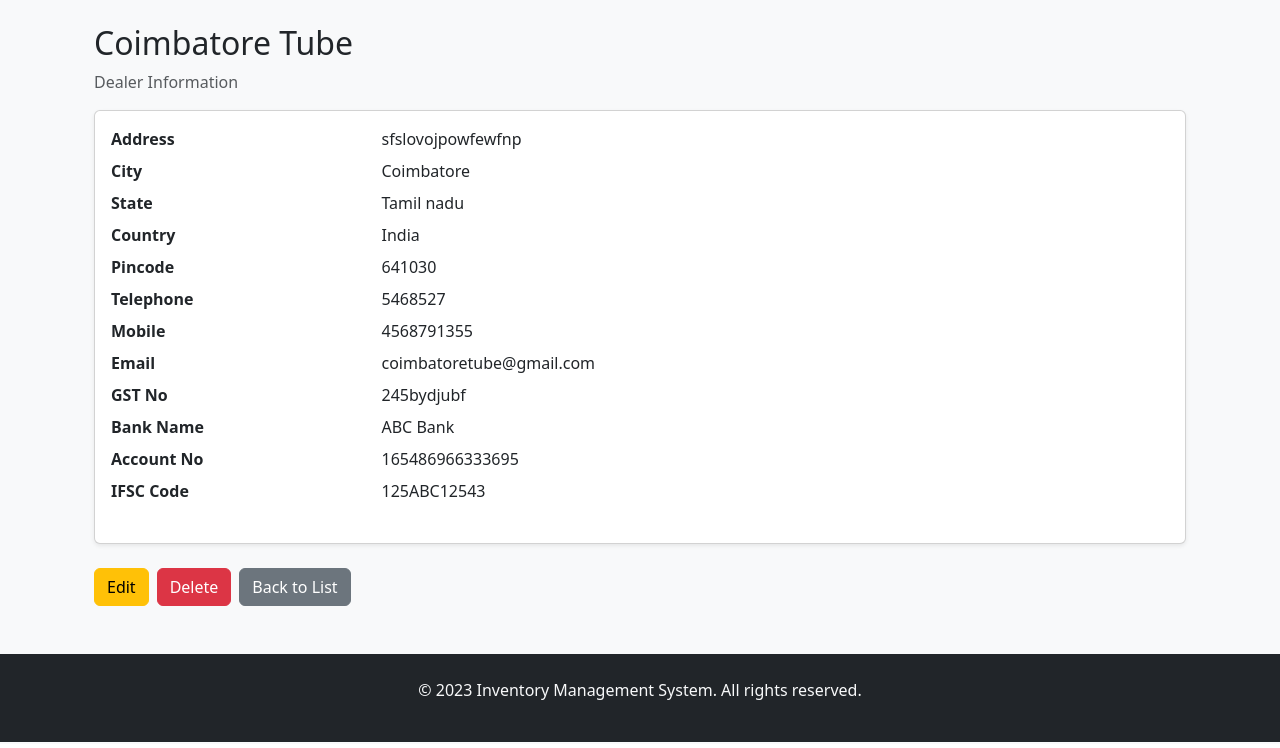
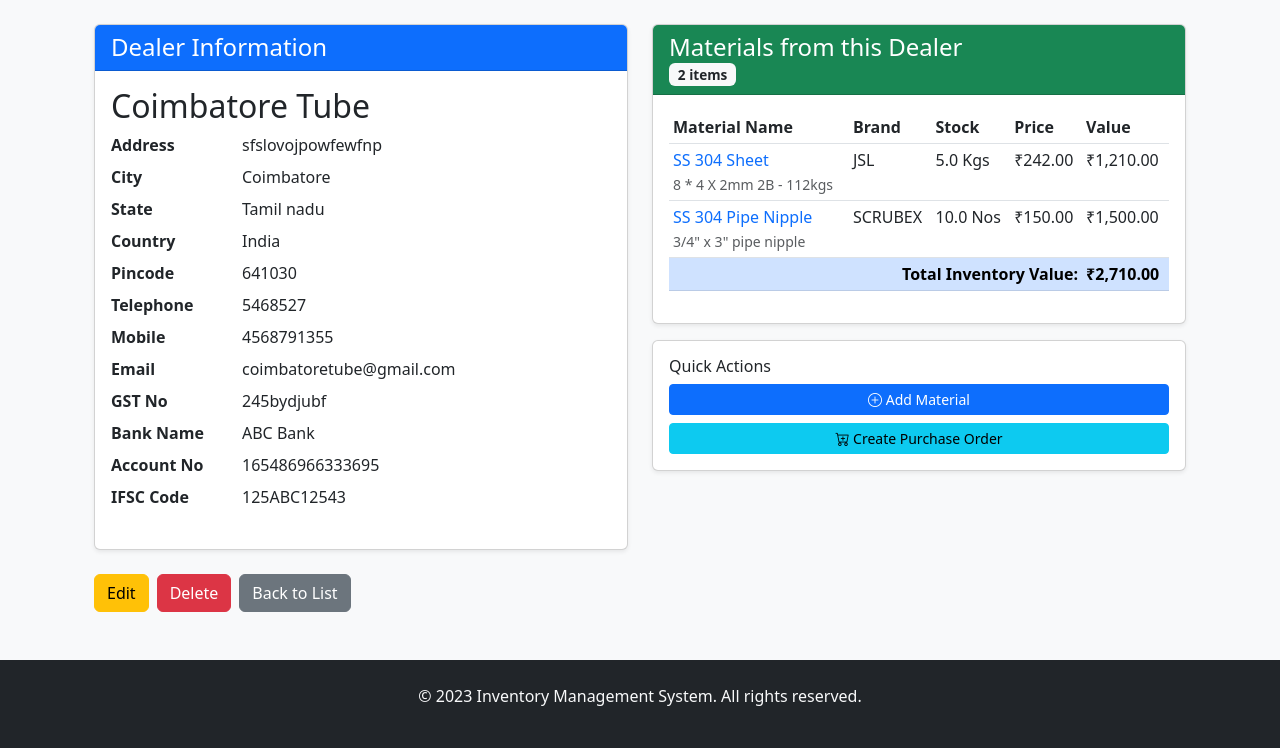
Before and after one commit to raghul-ravi1720/flask-inventory-app, a FastAPI app: page /dealers/details/1 in a window 1280 px wide. Shown: the part 56-804 px from the top of the page. Run offline with FastAPI, Linux system fonts and the light colour scheme.

Commit message:
dealer_details + maretials purchased updated

```diff
--- a/app/routers/dealers.py
+++ b/app/routers/dealers.py
@@ -14,6 +14,8 @@ from fastapi import Query
 from typing import List, Optional
 from fastapi import Form
 from typing import List
+
+from app.shared import templates  # Use shared templates with filters
 
 router = APIRouter()
 
--- a/app/shared.py
+++ b/app/shared.py
@@ -1,3 +1,28 @@
 from fastapi.templating import Jinja2Templates
+from datetime import datetime
 
 templates = Jinja2Templates(directory="app/templates")
+
+def format_currency(value):
+    """Format currency values"""
+    if value is None:
+        return "₹0.00"
+    try:
+        return f"₹{float(value):,.2f}"
+    except (ValueError, TypeError):
+        return "₹0.00"
+
+def format_date(value, format='%Y-%m-%d'):
+    """Format date values"""
+    if value is None:
+        return ""
+    try:
+        if isinstance(value, str):
+            value = datetime.strptime(value, '%Y-%m-%d')
+        return value.strftime(format)
+    except (ValueError, TypeError):
+        return ""
+
+# Add filters to templates
+templates.env.filters["currency"] = format_currency
+templates.env.filters["dateformat"] = format_date
--- a/app/templates/dealer_details.html
+++ b/app/templates/dealer_details.html
@@ -4,47 +4,52 @@
 
 {% block content %}
 <div class="container mt-4">
+    <div class="row">
+        <!-- Left side: Dealer Information -->
+        <div class="col-md-6">
+            <div class="card shadow-sm mb-4">
+                <div class="card-header bg-primary text-white">
+                    <h4 class="mb-0">Dealer Information</h4>
+                </div>
+                <div class="card-body">
                     <h2>{{ dealer.name }}</h2>
-    <p class="text-muted">Dealer Information</p>
 
-    <div class="card shadow-sm mb-4">
-        <div class="card-body">
                     <dl class="row">
                         <dt class="col-sm-3">Address</dt>
-                <dd class="col-sm-9">{{ dealer.address }}</dd>
+                        <dd class="col-sm-9">{{ dealer.address or 'N/A' }}</dd>
 
                         <dt class="col-sm-3">City</dt>
-                <dd class="col-sm-9">{{ dealer.city }}</dd>
+                        <dd class="col-sm-9">{{ dealer.city or 'N/A' }}</dd>
 
                         <dt class="col-sm-3">State</dt>
-                <dd class="col-sm-9">{{ dealer.state }}</dd>
+                        <dd class="col-sm-9">{{ dealer.state or 'N/A' }}</dd>
 
                         <dt class="col-sm-3">Country</dt>
-                <dd class="col-sm-9">{{ dealer.country }}</dd>
+                        <dd class="col-sm-9">{{ dealer.country or 'N/A' }}</dd>
 
                         <dt class="col-sm-3">Pincode</dt>
-                <dd class="col-sm-9">{{ dealer.pincode }}</dd>
+                        <dd class="col-sm-9">{{ dealer.pincode or 'N/A' }}</dd>
 
                         <dt class="col-sm-3">Telephone</dt>
-                <dd class="col-sm-9">{{ dealer.telephone }}</dd>
+                        <dd class="col-sm-9">{{ dealer.telephone or 'N/A' }}</dd>
 
                         <dt class="col-sm-3">Mobile</dt>
-                <dd class="col-sm-9">{{ dealer.mobile }}</dd>
+                        <dd class="col-sm-9">{{ dealer.mobile or 'N/A' }}</dd>
 
                         <dt class="col-sm-3">Email</dt>
-                <dd class="col-sm-9">{{ dealer.email }}</dd>
+                        <dd class="col-sm-9">{{ dealer.email or 'N/A' }}</dd>
 
                         <dt class="col-sm-3">GST No</dt>
-                <dd class="col-sm-9">{{ dealer.gst_no }}</dd>
+                        <dd class="col-sm-9">{{ dealer.gst_no or 'N/A' }}</dd>
 
                         <dt class="col-sm-3">Bank Name</dt>
-                <dd class="col-sm-9">{{ dealer.bank_name }}</dd>
+                        <dd class="col-sm-9">{{ dealer.bank_name or 'N/A' }}</dd>
 
                         <dt class="col-sm-3">Account No</dt>
-                <dd class="col-sm-9">{{ dealer.account_no }}</dd>
+                        <dd class="col-sm-9">{{ dealer.account_no or 'N/A' }}</dd>
 
                         <dt class="col-sm-3">IFSC Code</dt>
-                <dd class="col-sm-9">{{ dealer.ifsc_code }}</dd>
+                        <dd class="col-sm-9">{{ dealer.ifsc_code or 'N/A' }}</dd>
                     </dl>
                 </div>
             </div>
@@ -57,4 +62,86 @@
                 <a href="/dealers" class="btn btn-secondary">Back to List</a>
             </div>
         </div>
+
+        <!-- Right side: Materials from this dealer -->
+        <div class="col-md-6">
+            <div class="card shadow-sm">
+                <div class="card-header bg-success text-white">
+                    <h4 class="mb-0">Materials from this Dealer</h4>
+                    <span class="badge bg-light text-dark">{{ materials_count }} items</span>
+                </div>
+                <div class="card-body">
+                    {% if materials %}
+                        <div class="table-responsive">
+                            <table class="table table-sm table-hover">
+                                <thead>
+                                    <tr>
+                                        <th>Material Name</th>
+                                        <th>Brand</th>
+                                        <th>Stock</th>
+                                        <th>Price</th>
+                                        <th>Value</th>
+                                    </tr>
+                                </thead>
+                                <tbody>
+                                    {% for material in materials %}
+                                    <tr>
+                                        <td>
+                                            <a href="/storage/details/{{ material.id }}" class="text-decoration-none">
+                                                {{ material.base_name }}
+                                            </a>
+                                            {% if material.defined_name_with_spec %}
+                                                <br><small class="text-muted">{{ material.defined_name_with_spec }}</small>
+                                            {% endif %}
+                                        </td>
+                                        <td>{{ material.brand or 'N/A' }}</td>
+                                        <td>{{ material.current_stock }} {{ material.units or '' }}</td>
+                                        <td>{{ material.price|currency if material.price else 'N/A' }}</td>
+                                        <td>
+                                            {% if material.price and material.current_stock %}
+                                                {{ (material.price * material.current_stock)|currency }}
+                                            {% else %}
+                                                N/A
+                                            {% endif %}
+                                        </td>
+                                    </tr>
+                                    {% endfor %}
+                                </tbody>
+                                <tfoot>
+                                    <tr class="table-primary">
+                                        <td colspan="4" class="text-end"><strong>Total Inventory Value:</strong></td>
+                                        <td><strong>{{ total_value|currency }}</strong></td>
+                                    </tr>
+                                </tfoot>
+                            </table>
+                        </div>
+                    {% else %}
+                        <div class="text-center py-4 text-muted">
+                            <i class="bi bi-inbox" style="font-size: 2rem;"></i>
+                            <p class="mt-2">No materials found from this dealer.</p>
+                            <a href="/storage/add?dealer_id={{ dealer.id }}" class="btn btn-sm btn-primary">
+                                <i class="bi bi-plus-circle"></i> Add Material from this Dealer
+                            </a>
+                        </div>
+                    {% endif %}
+                </div>
+            </div>
+
+            <!-- Quick actions -->
+            <div class="card mt-3">
+                <div class="card-body">
+                    <h6 class="card-title">Quick Actions</h6>
+                    <div class="d-grid gap-2">
+                        <a href="/storage/add?dealer_id={{ dealer.id }}" class="btn btn-sm btn-primary">
+                            <i class="bi bi-plus-circle"></i> Add Material
+                        </a>
+                        <a href="/purchase_orders/add?dealer_id={{ dealer.id }}" class="btn btn-sm btn-info">
+                            <i class="bi bi-cart-plus"></i> Create Purchase Order
+                        </a>
+                    </div>
+                </div>
+            </div>
+        </div>
+    </div>
+</div>
 {% endblock %}
```
Also changed, not shown: inventory.db. Lines whose indentation alone changed are shown as unchanged.
